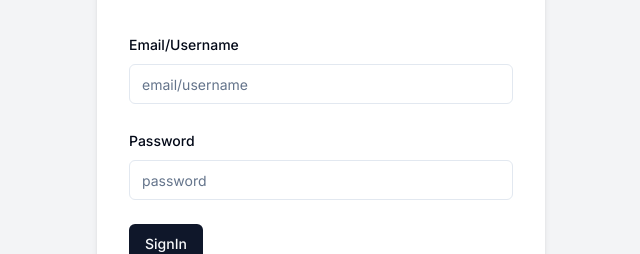
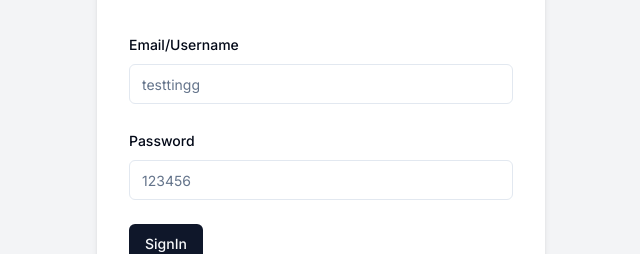
Before and after one commit to lalit007-code/whispersend, a Next.js app: page /sign-in in a window 1280 px wide. Shown: the part 312-566 px from the top of the page, without its empty margins (319-959 px from the left). Built offline with nearby package versions, Linux system fonts and the light colour scheme.

Commit message:
provide username and password for testing app for random user

```diff
--- a/src/app/(auth)/sign-in/page.tsx
+++ b/src/app/(auth)/sign-in/page.tsx
@@ -68,7 +68,7 @@ const SignIn = () => {
                 <FormItem>
                   <FormLabel>Email/Username</FormLabel>
                   <FormControl>
-                    <Input placeholder="email/username" {...field} />
+                    <Input placeholder="testtingg" {...field} />
                   </FormControl>
 
                   <FormMessage />
@@ -83,7 +83,7 @@ const SignIn = () => {
                 <FormItem>
                   <FormLabel>Password</FormLabel>
                   <FormControl>
-                    <Input placeholder="password" type="password" {...field} />
+                    <Input placeholder="123456" type="password" {...field} />
                   </FormControl>
                   <FormMessage />
                 </FormItem>
```
